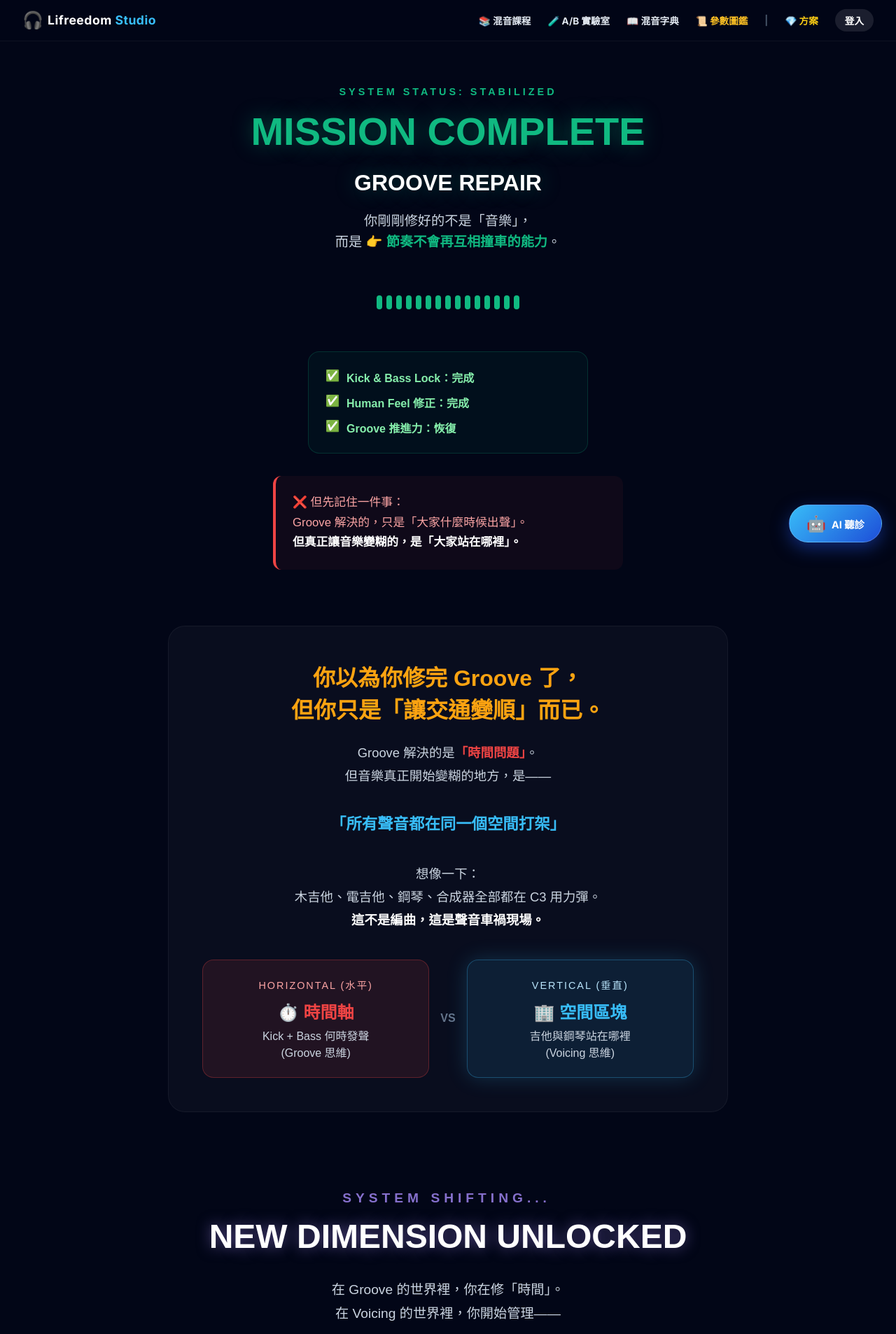
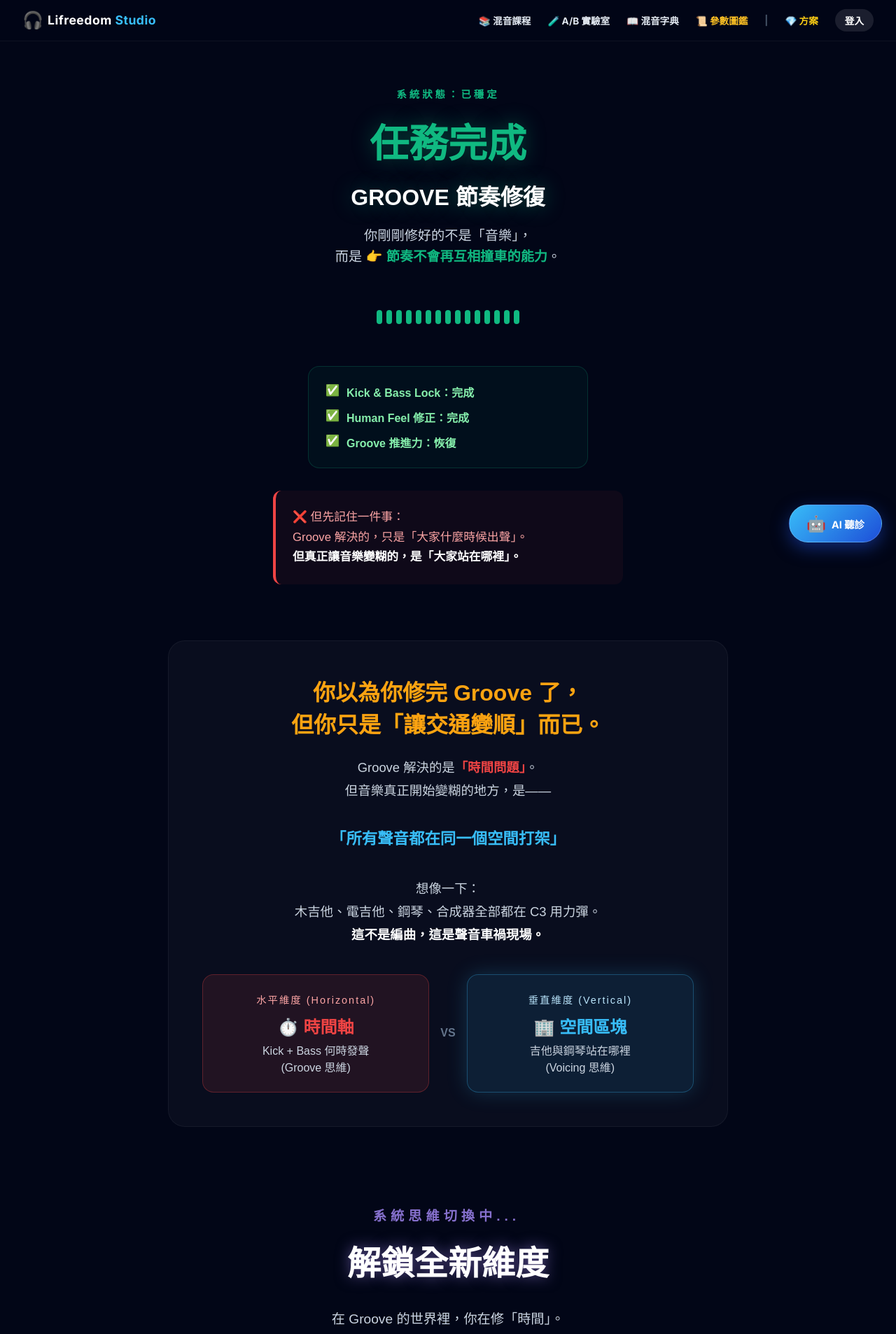
Before and after one commit to lifreedomstudio/lifreedom-studio, a Next.js app: page /courses/arrangement/voicing-intro in a window 1280 px wide. Shown: the top 1906 px of the page at 70% size. Built offline with nearby package versions, Linux system fonts and the light colour scheme.

Commit message:
Fix all mobile layouts and font sizes

```diff
--- a/src/app/courses/arrangement/voicing-intro/page.tsx
+++ b/src/app/courses/arrangement/voicing-intro/page.tsx
@@ -2,7 +2,7 @@
 import React, { useState, useEffect } from 'react';
 import { useRouter } from 'next/navigation';
 
-export default function FrequencyShiftPage() {
+export default function VoicingIntroPage() {
     const router = useRouter();
     const [isMobile, setIsMobile] = useState(false);
 
@@ -29,12 +29,12 @@ export default function FrequencyShiftPage() {
                 {/* 🎉 SECTION 1: 成就結算 (強化版) */}
                 <section style={{ textAlign: 'center', animation: 'fadeInDown 0.8s ease-out' }}>
                     <div style={{ color: '#10b981', fontSize: '0.9rem', fontWeight: 'bold', letterSpacing: '4px', marginBottom: '1rem' }}>
-                        SYSTEM STATUS: STABILIZED
+                        系統狀態：已穩定
                     </div>
 
                     <h1 style={{ fontSize: isMobile ? '2.2rem' : '3.5rem', fontWeight: '900', margin: '0 0 1rem 0', color: '#10b981', textShadow: '0 0 30px rgba(16, 185, 129, 0.4)' }}>
-                        MISSION COMPLETE<br />
-                        <span style={{ color: '#fff', fontSize: isMobile ? '1.5rem' : '2rem' }}>GROOVE REPAIR</span>
+                        任務完成<br />
+                        <span style={{ color: '#fff', fontSize: isMobile ? '1.5rem' : '2rem' }}>GROOVE 節奏修復</span>
                     </h1>
 
                     <p style={{ color: '#cbd5e1', fontSize: '1.2rem', marginBottom: '2.5rem', lineHeight: '1.6' }}>
@@ -106,7 +106,7 @@ export default function FrequencyShiftPage() {
 
                         <div style={{ display: 'flex', flexDirection: isMobile ? 'column' : 'row', gap: '1rem', alignItems: 'stretch' }}>
                             <div style={{ flex: 1, background: 'rgba(239, 68, 68, 0.1)', border: '1px solid rgba(239, 68, 68, 0.3)', padding: '1.5rem', borderRadius: '16px' }}>
-                                <div style={{ color: '#fca5a5', fontSize: '0.9rem', letterSpacing: '2px', marginBottom: '10px' }}>HORIZONTAL (水平)</div>
+                                <div style={{ color: '#fca5a5', fontSize: '0.9rem', letterSpacing: '2px', marginBottom: '10px' }}>水平維度 (Horizontal)</div>
                                 <div style={{ color: '#ef4444', fontSize: '1.5rem', fontWeight: 'bold', marginBottom: '5px' }}>⏱️ 時間軸</div>
                                 <div style={{ color: '#cbd5e1' }}>Kick + Bass 何時發聲<br />(Groove 思維)</div>
                             </div>
@@ -116,7 +116,7 @@ export default function FrequencyShiftPage() {
                             </div>
 
                             <div style={{ flex: 1, background: 'rgba(56, 189, 248, 0.1)', border: '1px solid rgba(56, 189, 248, 0.3)', padding: '1.5rem', borderRadius: '16px', boxShadow: '0 0 30px rgba(56, 189, 248, 0.2)' }}>
-                                <div style={{ color: '#bae6fd', fontSize: '0.9rem', letterSpacing: '2px', marginBottom: '10px' }}>VERTICAL (垂直)</div>
+                                <div style={{ color: '#bae6fd', fontSize: '0.9rem', letterSpacing: '2px', marginBottom: '10px' }}>垂直維度 (Vertical)</div>
                                 <div style={{ color: '#38bdf8', fontSize: '1.5rem', fontWeight: 'bold', marginBottom: '5px' }}>🏢 空間區塊</div>
                                 <div style={{ color: '#cbd5e1' }}>吉他與鋼琴站在哪裡<br />(Voicing 思維)</div>
                             </div>
@@ -127,10 +127,10 @@ export default function FrequencyShiftPage() {
                 {/* 🧭 SECTION 3: 世界切換動畫 (強化) */}
                 <section style={{ textAlign: 'center', padding: '2rem 0', position: 'relative' }}>
                     <div style={{ color: '#a78bfa', fontSize: '1.2rem', fontWeight: '900', letterSpacing: '6px', marginBottom: '1rem', animation: 'glitch 2s infinite' }}>
-                        SYSTEM SHIFTING...
+                        系統思維切換中...
                     </div>
                     <h2 style={{ fontSize: isMobile ? '2rem' : '3rem', color: '#fff', fontWeight: '900', margin: '0 0 2rem 0', textShadow: '0 0 20px rgba(167, 139, 250, 0.5)' }}>
-                        NEW DIMENSION UNLOCKED
+                        解鎖全新維度
                     </h2>
                     <p style={{ color: '#cbd5e1', fontSize: '1.2rem', lineHeight: '1.8' }}>
                         在 Groove 的世界裡，你在修「時間」。<br />
@@ -178,14 +178,17 @@ export default function FrequencyShiftPage() {
                     {selectedAnswer && (
                         <div style={{ marginTop: '2rem', animation: 'fadeInUp 0.3s' }}>
                             {selectedAnswer === 'C' ? (
-                                <div style={{ color: '#a78bfa', fontSize: '1.2rem', fontWeight: 'bold' }}>
-                                    🎯 正確。你已經開始進入「空間編曲」思維。
-                                    A：全部一起彈 (結果：聲音糊成一團)
-                                    B：錯開時間 (Groove 思維)
-                                    C：錯開「音高區域與位置」 (Voicing 思維)
+                                <div style={{ color: '#a78bfa', fontSize: '1.2rem', fontWeight: 'bold', textAlign: 'left', background: 'rgba(167, 139, 250, 0.1)', padding: '1.5rem', borderRadius: '12px', display: 'inline-block' }}>
+                                    🎯 正確。你已經開始進入「空間編曲」思維。<br /><br />
+                                    <span style={{ fontSize: '1rem', color: '#cbd5e1', fontWeight: 'normal', lineHeight: '1.8', display: 'block' }}>
+                                        💡 剛剛的選項代表什麼？<br />
+                                        • <strong>A：全部一起彈</strong> ➔ 結果：聲音糊成一團 (車禍現場)<br />
+                                        • <strong>B：錯開時間</strong> ➔ 這是上一章的 Groove 思維<br />
+                                        • <strong style={{ color: '#fff' }}>C：錯開音高區域</strong> ➔ 這是接下來要學的 Voicing 思維
+                                    </span>
                                 </div>
                             ) : (
-                                <div style={{ color: '#ef4444', fontSize: '1.1rem', fontWeight: 'bold' }}>
+                                <div style={{ color: '#ef4444', fontSize: '1.1rem', fontWeight: 'bold', padding: '1rem', background: 'rgba(239, 68, 68, 0.1)', borderRadius: '12px', display: 'inline-block' }}>
                                     還停留在「時間控制」。真正的關鍵是空間分配。
                                 </div>
                             )}
@@ -216,14 +219,14 @@ export default function FrequencyShiftPage() {
                     </div>
 
                     <div style={{ color: '#a78bfa', fontSize: '0.9rem', fontWeight: 'bold', letterSpacing: '4px', marginBottom: '1rem' }}>
-                        WELCOME TO
+                        準備進入
                     </div>
                     <h2 style={{ fontSize: isMobile ? '2.5rem' : '3.5rem', fontWeight: '900', color: '#fff', margin: '0 0 1.5rem 0' }}>
-                        VOICING LAB
+                        VOICING 空間實驗室
                     </h2>
 
                     <button
-                        onClick={() => router.push('/courses/arrangement/voicing-training')}
+                        onClick={() => router.push('/courses/arrangement/voicing-game')}
                         disabled={!selectedAnswer}
                         style={{
                             background: selectedAnswer ? 'linear-gradient(135deg, #a78bfa, #7c3aed)' : '#1e293b',
@@ -235,7 +238,7 @@ export default function FrequencyShiftPage() {
                             transition: 'all 0.3s', width: isMobile ? '100%' : 'auto', marginTop: '1rem'
                         }}
                     >
-                        {selectedAnswer ? '🚀 進入 Voicing 空間戰場 ➔' : '🔒 請先完成製作人思維測驗'}
+                        {selectedAnswer ? '🚀 前往空間戰場測驗 ➔' : '🔒 請先完成製作人思維測驗'}
                     </button>
                 </section>
 
```
Also changed, not shown: src/app/courses/arrangement/groove-lab/page.tsx (+4 -4 lines).
